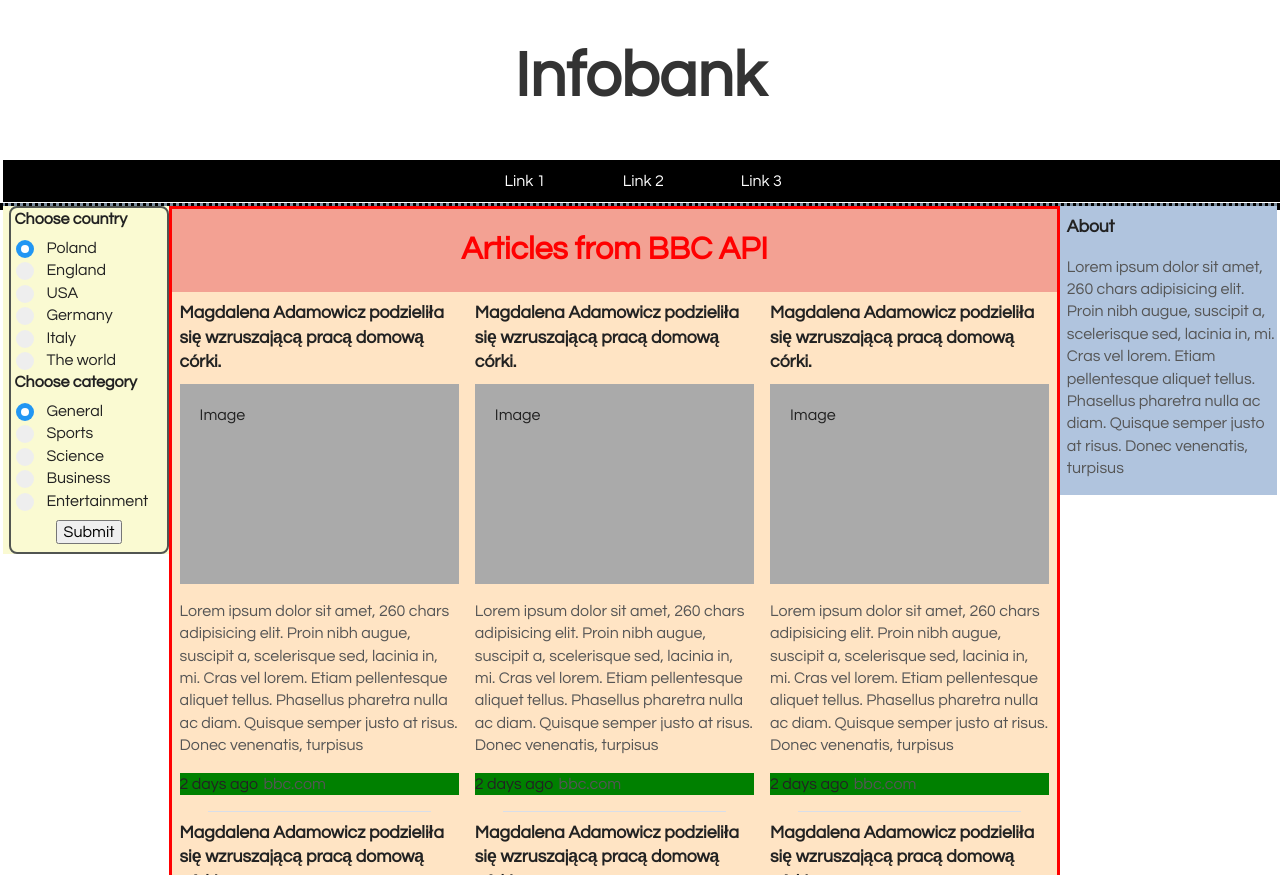
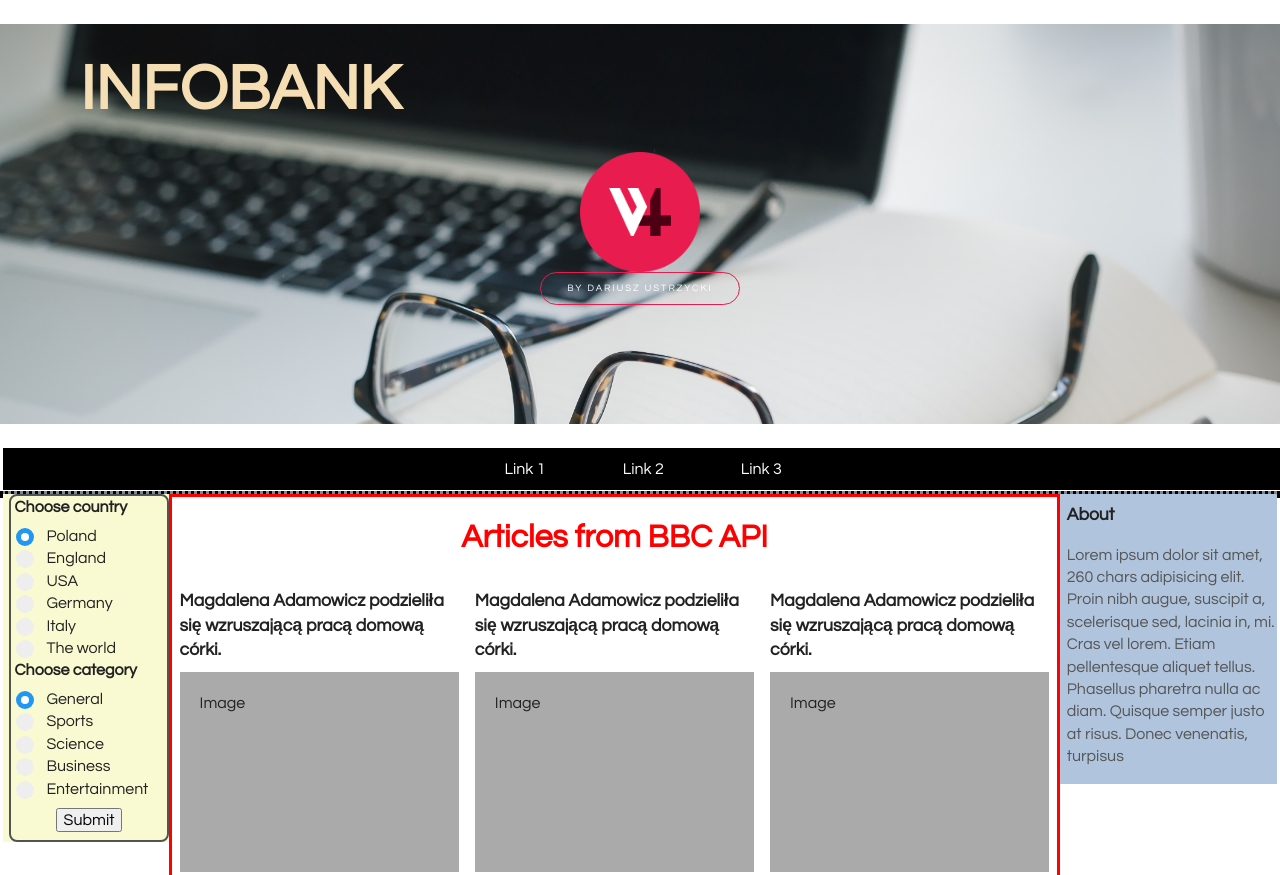
Before and after one commit to darco2018/bbc-news-api-processor, a website: page src/fake/index-from-scratch.html in a window 1280 px wide. Shown: the top 875 px of the page. Drawn offline with Linux system fonts and the light colour scheme.

Commit message:
Add ''from scratch'  version of html  and css

```diff
--- a/src/fake/css-from-scratch.css
+++ b/src/fake/css-from-scratch.css
@@ -111,7 +111,19 @@ textarea {
 
 body {
   font-family: "Century Gothic", CenturyGothic, AppleGothic, sans-serif;
+  width: 100%;
+  max-width: 1600px;
+  margin: 0 auto;
+}
 
+.banner-container,
+.navbar,
+.container,
+.left-sidebar,
+main,
+.right-sidebar,
+.page-footer {
+  width: 100%;
 }
 
 h1,
@@ -124,28 +136,68 @@ p {
   color: #555;
 }
 
-.banner {
+.banner-container {
   min-width: 300px;
-}
-
-.banner,
-.navbar,
-.container,
-.left-sidebar,
-main,
-.right-sidebar,
-.page-footer {
-  width: 100%;
 }
 
 
 
-.banner {
+
+
+.banner-container {
+
   background-color: beige;
   margin-top: 1.5em;
   margin-bottom: 1.5em;
   text-transform: uppercase;
   text-align: center;
+
+
+  background-image: url("img/banner-photo.jpg");
+  background-position: center top;
+  background-repeat: no-repeat;
+  background-size: cover;
+  line-height: 1.2;
+  padding: 10vw 2em;
+
+  max-height: 25em;
+}
+
+.banner-text {
+  color:wheat;
+  text-align:start;
+  position: absolute;
+  top: 20px;
+  left: 80px;
+
+}
+
+.banner-container a {
+  display: block;
+  width: 200px;
+ margin: 0 auto;
+  border: 1px solid #e81c4f;
+  border-radius: 290486px;
+  color: white;
+  font-size: 0.6em;
+  letter-spacing: 0.2em;
+  padding: 1em 2em;
+  text-transform: uppercase;
+  text-decoration: none;
+  transition: none 200ms ease-out;
+  transition-property: color, background;
+}
+
+.banner-container a:hover {
+  background:  #e81c4f;
+  color: white;
+}
+
+.logo {
+  display: inline-block;
+  height: 120px;
+  vertical-align: top;
+  width: 120px;
 }
 
 .navbar {
@@ -320,10 +372,9 @@ main {
   padding-right: 0.4em;
 }
 
+
 .news-item-meta {
-  background: green;
-  /* margin-left: 30%;
-  margin-right: 30%; */
+  /* background: green; */
 }
 
 .news-item-datetime {
@@ -338,10 +389,10 @@ main {
 
 .news-item:after {
   content: "";
-      border-bottom:1px solid #d8dee9;
-      width:80%;
-      display:block;
-      margin:0 auto;
+  border-bottom: 1px solid  #d8dee9;
+  width: 80%;
+  display: block;
+  margin: 0 auto;
 }
 
 
@@ -416,7 +467,7 @@ h3 {
 
 
 main {
-  background: rgb(243, 161, 147);
+  /* background: rgb(243, 161, 147); */
   border: 3px solid red;
 }
 
@@ -564,7 +615,7 @@ main {
     float: left;
     width: 100%;
     padding-right: 1em;
-    background-color: bisque;
+    /* background-color: bisque; */
   }
 
   .fakeimg {
@@ -618,7 +669,7 @@ main {
       color: yellow;
     }
 
-    .banner-text{
+    .banner-text {
       font-size: 2.8em;
       padding-top: .3em;
       padding-bottom: .3em;
--- a/src/fake/index-from-scratch.html
+++ b/src/fake/index-from-scratch.html
@@ -17,9 +17,17 @@ https://buffer.com/library/free-seo-tools-->
 <!-- https://gsnedders.html5.org/outliner/ -->
 
 <body>
+  <!-- // [START Header]  -->
   <header class="banner-container">
+    <img class="logo" src="img/logo.png" alt="logo">
+    <!-- https://unsplash.com/   https://htmlcolors.com/ -
+      fonts: online service like Typekit, let's use "Roboto" from the free Google Fonts service:-->
+
     <h1 class="banner-text">Infobank</h1>
+    <a href="#" target="_blank">by Dariusz Ustrzycki</a>
   </header>
+  <!-- // [END Header]  -->
+  <!-- // [START Primary navigation ]-->
   <nav class="navbar">
     <div class="navbar-container">
       <a href="#" class="navbar-links">Link 1</a>
@@ -27,9 +35,9 @@ https://buffer.com/library/free-seo-tools-->
       <a href="#" class="navbar-links">Link 3</a>
     </div>
   </nav>
-
-  <div class="container" la
-  border-bottom: 1px solid #d8dee9;ng="pl">
+  <!-- // [END Primary navigation ]-->
+  <!-- // [START content]  -->
+  <div class="container" la border-bottom: 1px solid #d8dee9;ng="pl">
 
     <!-- aside can be only inside SECTIONING ELEMENT: article, section, body... But not main -->
     <aside class="left-sidebar">
@@ -202,9 +210,12 @@ https://buffer.com/library/free-seo-tools-->
       <p class="right-sidebar-text"> </p>
     </aside>
   </div>
+  <!-- // [END content]  -->
+   <!-- // [START Footer]  -->
   <footer class="page-footer">
     <p> Copyright Dariusz Ustrzycki 2019</p>
   </footer>
+   <!-- // [END Footer]  -->
 
 </body>
 
```
Also changed, not shown: src/fake/img/banner-photo.jpg (added), src/fake/img/logo.png (added). Lines whose indentation alone changed are shown as unchanged.
